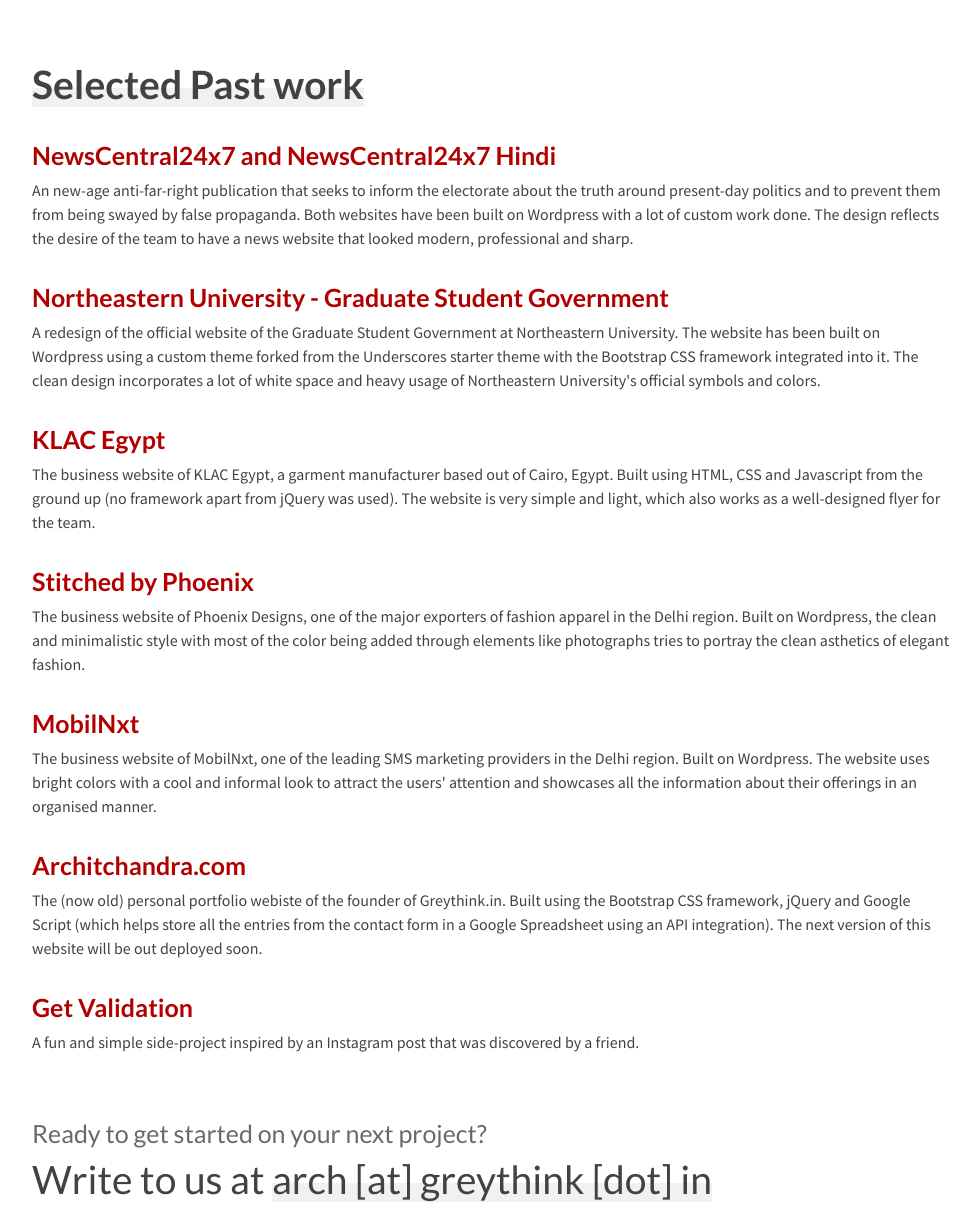
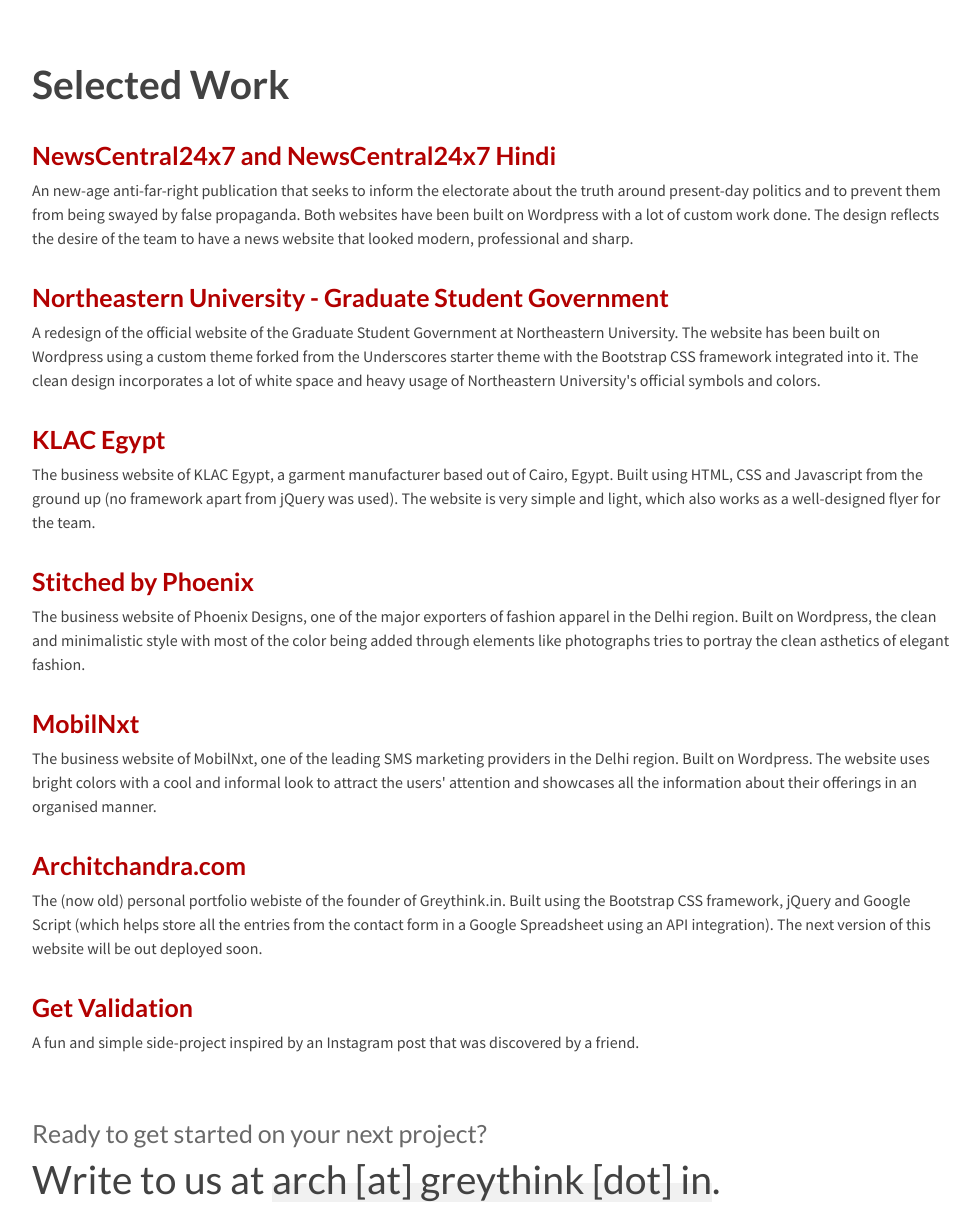
Before and after one commit to architchandra/greythinkv1, an Eleventy site: page src/index.html in a window 1280 px wide. Shown: the part 355-1580 px from the top of the page, without its empty margins (148-1128 px from the left). Built offline with nearby package versions, Linux system fonts and the light colour scheme; Eleventy itself is replaced by a stand-in of ours; files that its build step writes are made by us from their sources; a web font is replaced by a local one.

Commit message:
[Content] Adjust Work section heading, fix punctuation in CTA

```diff
--- a/public/index.html
+++ b/public/index.html
@@ -23,7 +23,7 @@
 
     <link rel="stylesheet" href="https://fonts.googleapis.com/css?family=IM+Fell+DW+Pica%7CSource+Sans+Pro%3A300%2C400%2C700%7CLato%3A300%2C400%2C700%7CPlayfair+Display%3A900i&#038;ver=1.0.0" type="text/css" />
     <link rel="stylesheet" href="https://stackpath.bootstrapcdn.com/bootstrap/4.2.1/css/bootstrap.min.css?ver=4.2.1" type="text/css" integrity="sha384-GJzZqFGwb1QTTN6wy59ffF1BuGJpLSa9DkKMp0DgiMDm4iYMj70gZWKYbI706tWS" crossorigin="anonymous" />
-    <link rel="stylesheet" href="build/style.css?v1686488985019" type="text/css" />
+    <link rel="stylesheet" href="build/style.css?v1686492047461" type="text/css" />
   </head>
 
   <body>
@@ -48,7 +48,7 @@
     <div class="row row-work-projects" id="work">
     <div class="col-1"></div>
     <div class="col-10">
-        <h2><span class="grey-bottom">Selected Past work</span></h2>
+        <h2>Selected Work</h2>
 
         <div class="work-project">
         <h4>
@@ -161,7 +161,7 @@
     <div class="col-10">
         <h4>Ready to get started on your next project?</h4>
         <h2>
-        Write to us at <span class="grey-bottom">arch [at] greythink [dot] in</span>
+        Write to us at <span class="grey-bottom">arch [at] greythink [dot] in</span>.
         </h2>
     </div>
     <div class="col-1"></div>
--- a/src/index.html
+++ b/src/index.html
@@ -22,7 +22,9 @@
     <div class="row row-work-projects" id="work">
     <div class="col-1"></div>
     <div class="col-10">
-        <h2><span class="grey-bottom">Selected Past work</span></h2>
+        <h2>
+            Selected Work
+        </h2>
 
         <div class="work-project">
         <h4>
@@ -135,7 +137,7 @@
     <div class="col-10">
         <h4>Ready to get started on your next project?</h4>
         <h2>
-        Write to us at <span class="grey-bottom">arch [at] greythink [dot] in</span>
+        Write to us at <span class="grey-bottom">arch [at] greythink [dot] in</span>.
         </h2>
     </div>
     <div class="col-1"></div>
```
